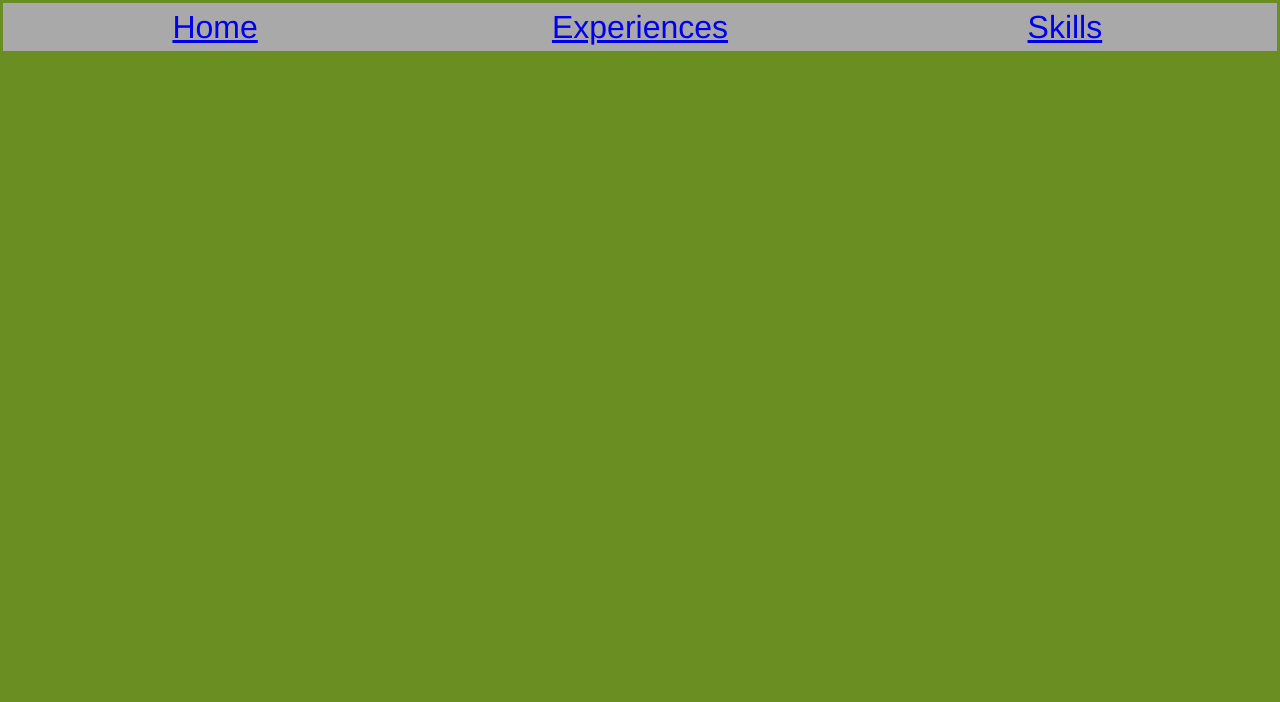
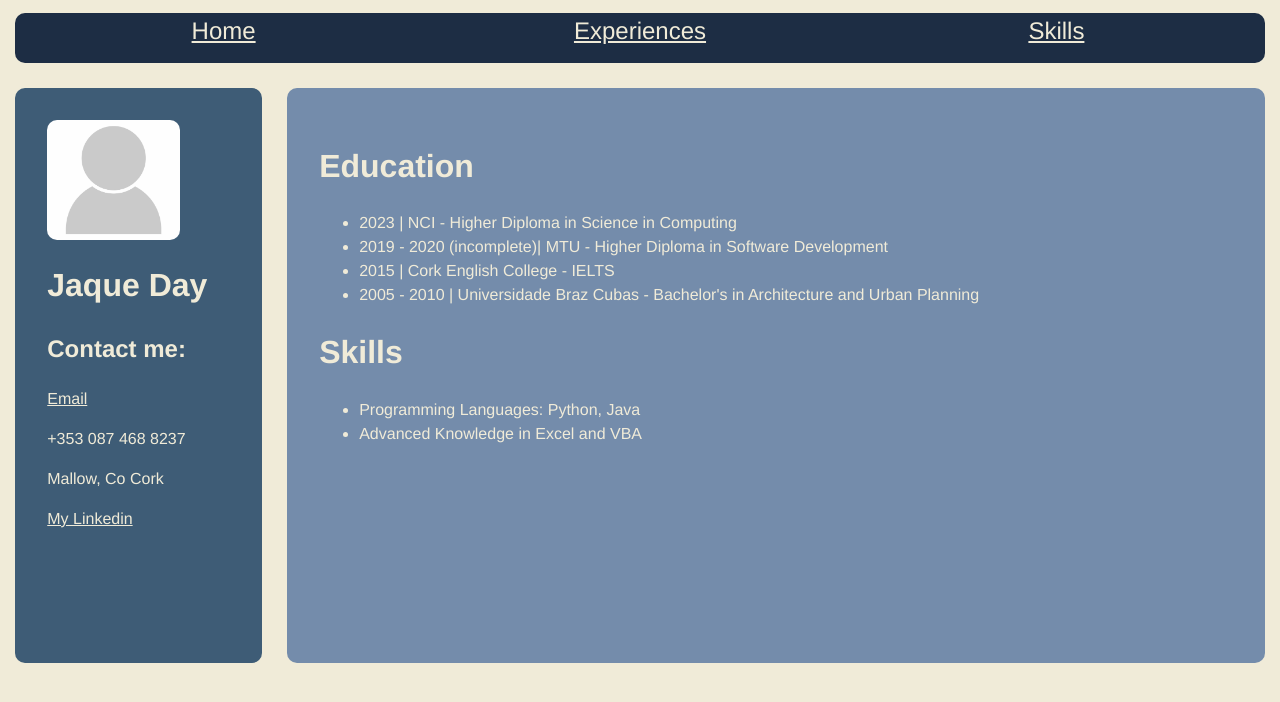
Before and after one commit to jaqueday/jaqueday.github.io, a plain HTML site: page Pages/skills.html in a window 1280 px wide. Drawn offline with Linux system fonts and the light colour scheme.

Commit message:
a little more work

```diff
--- a/Pages/skills.html
+++ b/Pages/skills.html
@@ -15,8 +15,29 @@
     </div>
 </div>
 <div id="container-2">
-    <div id="sidebar"></div>
-    <div id="content"></div>
+    <div id="sidebar">
+        <div id="headshot"><img src="/Images/headshot-silhouette.jpeg" alt="Me"></div>
+        <h1>Jaque Day</h1>
+        <h2>Contact me:</h2>
+        <p><a href="mailto: jqr.day@gmail.com">Email</a> </p>
+        <p>+353 087 468 8237 </p>
+        <p>Mallow, Co Cork </p>
+        <p><a href="https://www.linkedin.com/in/jaque-rodrigues-day-644624196/">My Linkedin </a> </p>
+    </div>
+    <div id="content">
+        <h1>Education</h1>
+        <ul>
+            <li>2023 |  NCI - Higher Diploma in Science in Computing </li>
+            <li>2019 - 2020 (incomplete)| MTU - Higher Diploma in Software Development</li>
+            <li>2015 | Cork English College - IELTS </li>
+            <li>2005 - 2010 | Universidade Braz Cubas - Bachelor's in Architecture and Urban Planning </li>
+        </ul>
+        <h1>Skills</h1>
+        <ul>
+            <li>Programming Languages: Python, Java</li>
+            <li>Advanced Knowledge in Excel and VBA</li>
+        </ul>
+    </div>
 </div>
 </body>
 </html>
--- a/Style/Style.css
+++ b/Style/Style.css
@@ -1,16 +1,17 @@
 body{
     font-family: Helvetica, sans-serif;
     margin:2pt;
-    color:white;
-    background:olivedrab;
+    color:#f0ebd8;
+    background:#f0ebd8;
     line-height:1.5;
 }
-#container-1 #container-2, #navbar{
-    display: flex;
-}
 #container-1{
-    background: darkgrey;
-    font-size: 200%;
+    background: #1d2d44;
+    font-size: 150%;
+    margin: 1%;
+    border-radius: 10px;
+    min-height: 50px;
+    align-items: center;
 }
 #navbar{
     display: flex;
@@ -23,14 +24,34 @@ body{
 #container-2{
     display: flex;
     min-height:600px;
-    background:olivedrab;
+    background:#f0ebd8;
     font-size:100%;
 }
 #sidebar{
     flex:2;
-    padding:5%;
+    padding:2.5%;
+    background: #3e5c76;
+    margin: 1%;
+    border-radius: 10px;
+}
+#headshot{
+    display: flex;
+    align-items: stretch;
 }
 #content{
     flex:10;
-    padding:5%;
+    padding:2.5%;
+    background: #748cab;
+    margin: 1%;
+    border-radius: 10px;
 }
+a:link {
+    color: #f0ebd8;
+}
+a:visited {
+    color: #748cab;
+}
+img{
+    max-height: 120px;
+    border-radius: 10px;
+}
```
Also changed, not shown: Pages/experiences.html (+20 -2 lines), index.html (+5 -4 lines).
